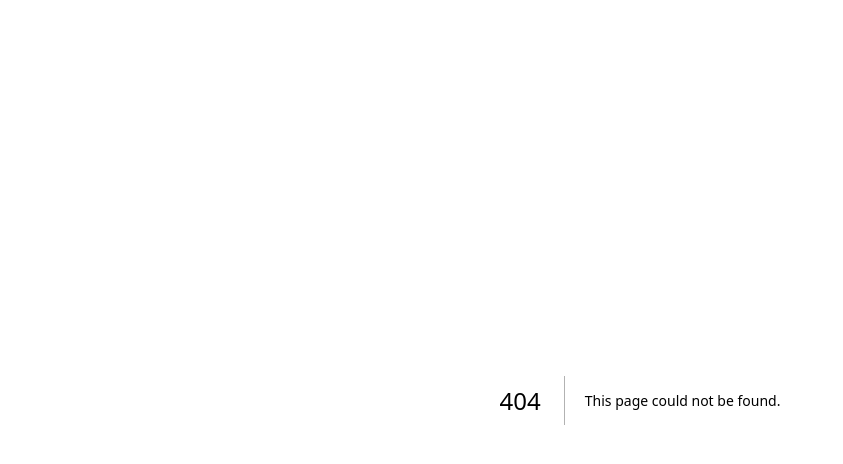
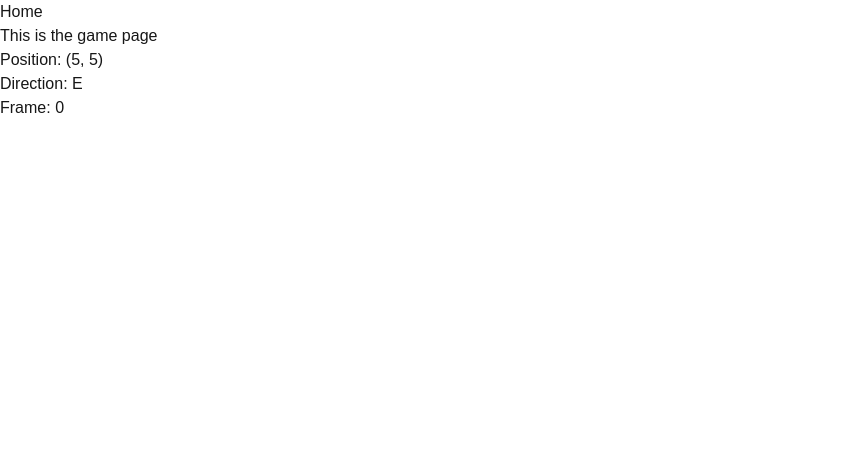
Before and after one commit to Pac-Man-Gang/Pac-Man, a Next.js app: page /game in a window 1280 px wide. Before the commit this address had no page. Shown: the top 464 px of the page, without its empty margins (0-843 px from the left). Built offline with nearby package versions, Linux system fonts and the light colour scheme.

Commit message:
implement PacMan movement logic and Refactor game types with export

```diff
--- /dev/null
+++ b/app/(ui)/game/page.tsx
@@ -0,0 +1,34 @@
+'use client';
+import Link from 'next/link';
+import { useEffect, useState } from 'react';
+import { createPacman, keyToDirection, movePacman } from '../../core/pacman';
+import { PacMan } from '../../core/types';
+
+export default function GamePage() {
+  const [pacman, setPacman] = useState(() => createPacman(5, 5));
+
+  useEffect(() => {
+    const handleKey = (e: KeyboardEvent) => {
+      const dir = keyToDirection[e.key];
+      if (dir) {
+        setPacman((prev: PacMan) => movePacman(prev, dir));
+      }
+    };
+    window.addEventListener('keydown', handleKey);
+    return () => window.removeEventListener('keydown', handleKey);
+  }, []);
+
+  return (
+    <main>
+      <Link href="/">
+        <button>Home</button>
+      </Link>
+      <p>This is the game page</p>
+      <p>
+        Position: ({pacman.pos.x}, {pacman.pos.y}) <br />
+        Direction: {pacman.dir} <br />
+        Frame: {pacman.frame}
+      </p>
+    </main>
+  );
+}
--- /dev/null
+++ b/app/core/pacman.ts
@@ -0,0 +1,54 @@
+import type { PacMan, Position, Direction } from './types';
+
+export function createPacman(
+  x: number,
+  y: number,
+  sprite = 'pacman.png'
+): PacMan {
+  return {
+    pos: { x, y },
+    sprite,
+    dir: 'E', // default facing East
+    frame: 0,
+  };
+}
+
+export function movePacman(pacman: PacMan, dir: Direction): PacMan {
+  const { pos } = pacman;
+  let newPos: Position;
+
+  switch (dir) {
+    case 'N':
+      newPos = { x: pos.x, y: pos.y - 1 };
+      break;
+    case 'S':
+      newPos = { x: pos.x, y: pos.y + 1 };
+      break;
+    case 'W':
+      newPos = { x: pos.x - 1, y: pos.y };
+      break;
+    case 'E':
+      newPos = { x: pos.x + 1, y: pos.y };
+      break;
+    default:
+      newPos = pos; // no movement if direction is invalid
+  }
+
+  return {
+    ...pacman,
+    pos: newPos,
+    dir,
+    frame: (pacman.frame + 1) % 4, // assuming 4 frames for animation
+  };
+}
+
+export const keyToDirection: Record<string, Direction> = {
+  w: 'N',
+  ArrowUp: 'N',
+  s: 'S',
+  ArrowDown: 'S',
+  a: 'W',
+  ArrowLeft: 'W',
+  d: 'E',
+  ArrowRight: 'E',
+};
--- a/app/ui/page.tsx
+++ /dev/null
@@ -1,12 +0,0 @@
-import Link from 'next/link';
-
-export default function GamePage() {
-  return (
-    <main>
-      <Link href="/">
-        <button>Home</button>
-      </Link>
-      <p>This is the game page</p>
-    </main>
-  );
-}
```
Also changed, not shown: app/core/types.ts (+15 -15 lines).
